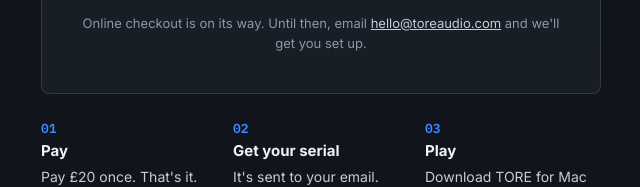
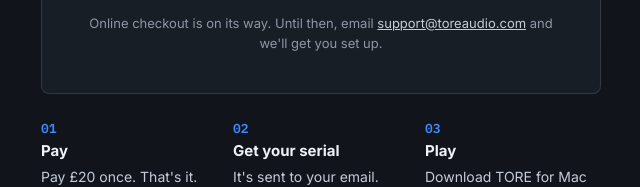
Before and after one commit to kierandev/tore-website, a plain HTML site: page buy.html in a window 1280 px wide. Shown: the part 466-653 px from the top of the page, 319-959 px from the left. Drawn offline with Linux system fonts and the light colour scheme.

Commit message:
Use support@toreaudio.com as the only public email
Co-Authored-By: Claude Opus 5.5 <noreply@anthropic.com>
Claude-Session: https://claude.ai/code/session_01XovpfaVrpnQVVrBezSUBEv

```diff
--- a/buy.html
+++ b/buy.html
@@ -58,8 +58,8 @@ a{color:#eef1f6;text-decoration:none}a:hover{color:#ffffff}
 <div class="tick"><svg width="16" height="16" viewBox="0 0 16 16" fill="none" stroke="#3d8bff" stroke-width="2" aria-hidden="true"><path d="M3 8.5l3 3 7-7"></path></svg><span>Your serial is registered to you for life</span></div>
 <div class="tick"><svg width="16" height="16" viewBox="0 0 16 16" fill="none" stroke="#3d8bff" stroke-width="2" aria-hidden="true"><path d="M3 8.5l3 3 7-7"></path></svg><span>Download straight away</span></div>
 </div>
-<a class="btn pri full" href="mailto:hello@toreaudio.com?subject=TORE%20early%20alpha">Get early access · Email us</a>
-<p style="margin:-8px 0 0;font-size:13px;line-height:1.55;color:#8d97a6;text-align:center">Online checkout is on its way. Until then, email <a href="mailto:hello@toreaudio.com" style="color:#c4ccd8;text-decoration:underline">hello@toreaudio.com</a> and we'll get you set up.</p>
+<a class="btn pri full" href="mailto:support@toreaudio.com?subject=TORE%20early%20alpha">Get early access · Email us</a>
+<p style="margin:-8px 0 0;font-size:13px;line-height:1.55;color:#8d97a6;text-align:center">Online checkout is on its way. Until then, email <a href="mailto:support@toreaudio.com" style="color:#c4ccd8;text-decoration:underline">support@toreaudio.com</a> and we'll get you set up.</p>
 </div>
 
 <div class="how" aria-label="How it works">
```
Also changed, not shown: index.html (+1 -1 lines).
